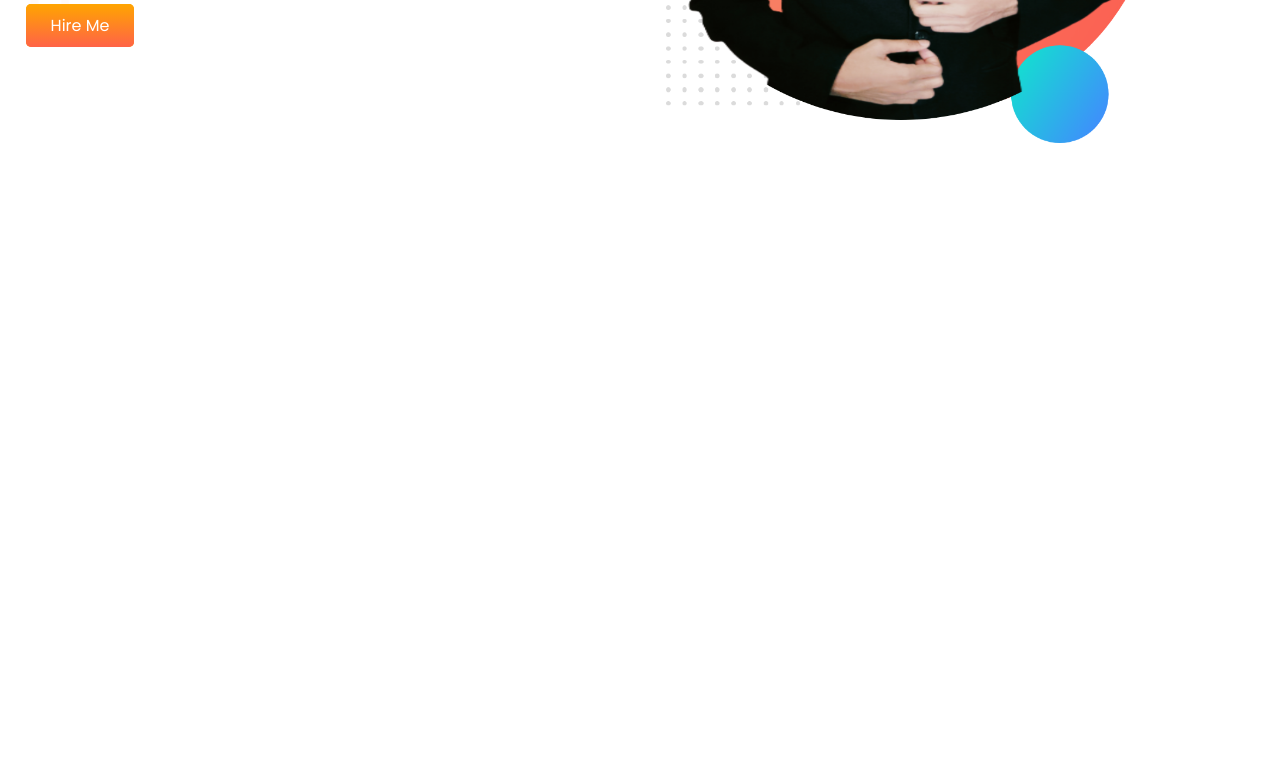
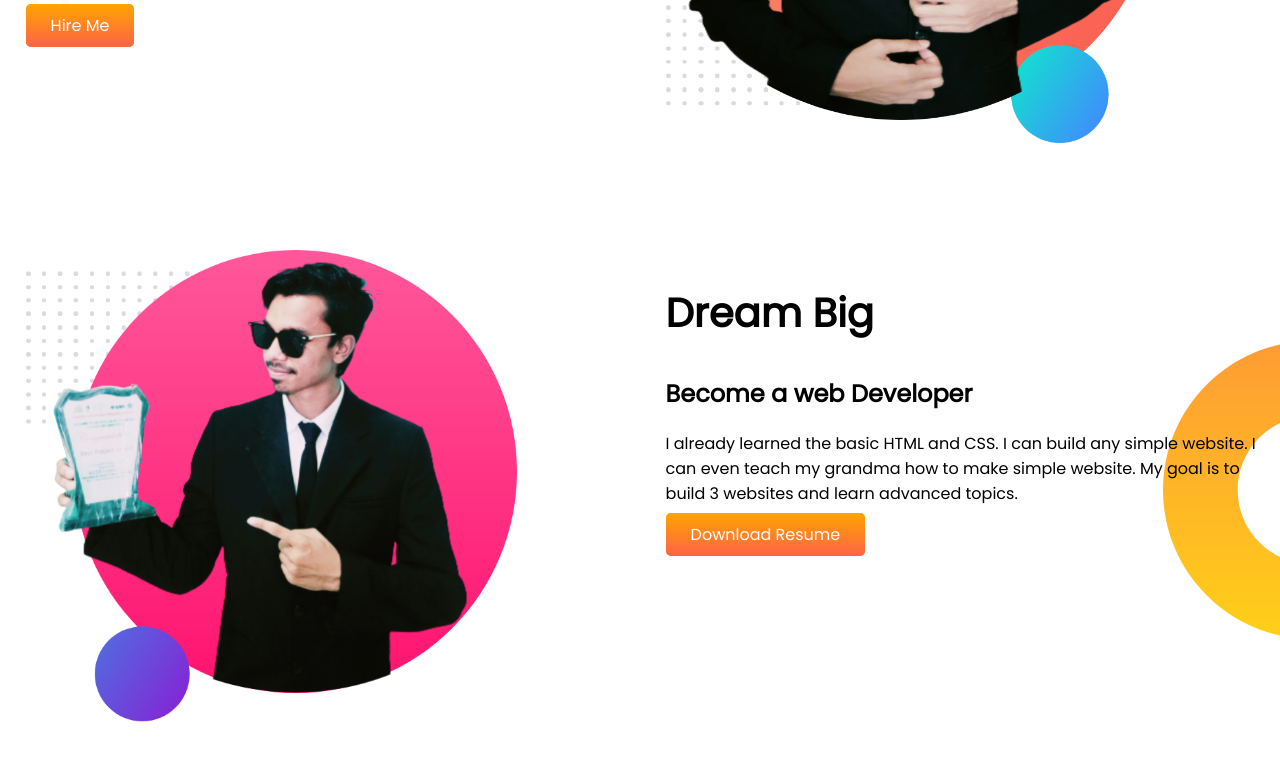
Before and after one commit to AsifMohammedSifat/developer-portfolio, a plain HTML site: page index.html in a window 1280 px wide. Shown: the part 345-1106 px from the top of the page. Before the commit the page ends 800 px from the top, so only its background shows below. Drawn offline with Linux system fonts and the light colour scheme.

Commit message:
dream added

```diff
--- a/index.html
+++ b/index.html
@@ -30,5 +30,22 @@
     </div>
     </section>
 
+    <section class="dream-big">
+        <div class="half-width">
+            <img src="images/asif-bg2.png" alt="Asif-Mohammed-Sifat-image">
+        </div>
+
+        <div class="half-width">
+            <h1>Dream Big</h1>
+            <h2>Become a web Developer</h2>
+            <p>I already learned the basic HTML and CSS. I can build any simple website. I can even teach my grandma how to make simple website. My goal is to build 3 websites and learn advanced topics.</p>
+
+            <a href="" target="blank" class="link-button">Download Resume</a>
+
+        </div>
+
+
+    </section>
+
 </body>
 </html>
--- a/style.css
+++ b/style.css
@@ -14,6 +14,7 @@ h1{
 
 section{
     display:flex;
+    margin-bottom:100px;
 }
 .half-width{
     width:50%;
@@ -38,3 +39,9 @@ font-weight: 400px;
     background-image: url(images/top-banner.png);
     background-repeat: no-repeat;
 }
+
+.dream-big{
+    background-image: url(images/dream-bg.png);
+    background-repeat: no-repeat;
+    background-position: right;
+}
```
